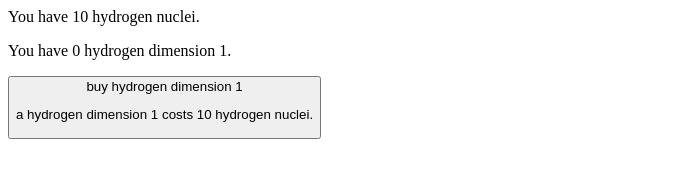
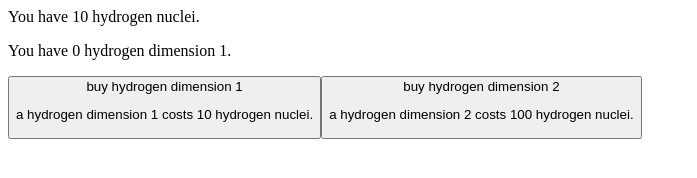
Before and after one commit to superopgamemaker/elemental-dimensions, a plain HTML site: page index.html in a window 1280 px wide. Shown: the whole page, without its empty margins (0-697 px from the left). Drawn offline with Linux system fonts and the light colour scheme.

Commit message:
a new, shiny button!
doesn't work, tho

```diff
--- a/index.html
+++ b/index.html
@@ -14,5 +14,9 @@ You have 0 hydrogen dimension 1.
     <p id="hd1 cost">
       a hydrogen dimension 1 costs 10 hydrogen nuclei.
     </p>
+    <button class='button' onclick=buySecondHydrogenDimension()>buy hydrogen dimension 2</tr>
+    <p id="hd2 cost">
+      a hydrogen dimension 2 costs 100 hydrogen nuclei.
+    </p>
   </tb>
 </html>
```
